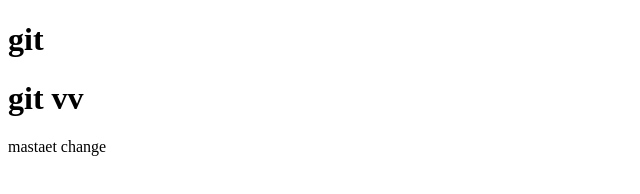
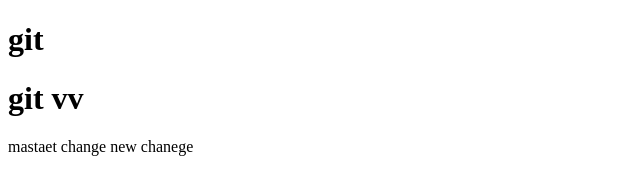
Before and after one commit to anjucj/datewithgit-sample, a plain HTML site: page hi.html in a window 1280 px wide. Shown: the whole page, without its empty margins (0-640 px from the left). Drawn offline with Linux system fonts and the light colour scheme.

Commit message:
hi new change

```diff
--- a/hi.html
+++ b/hi.html
@@ -9,5 +9,6 @@
     <h1>git</h1>
     <h1>git vv</h1>
 mastaet change
+new chanege
 </body>
 </html>
```
